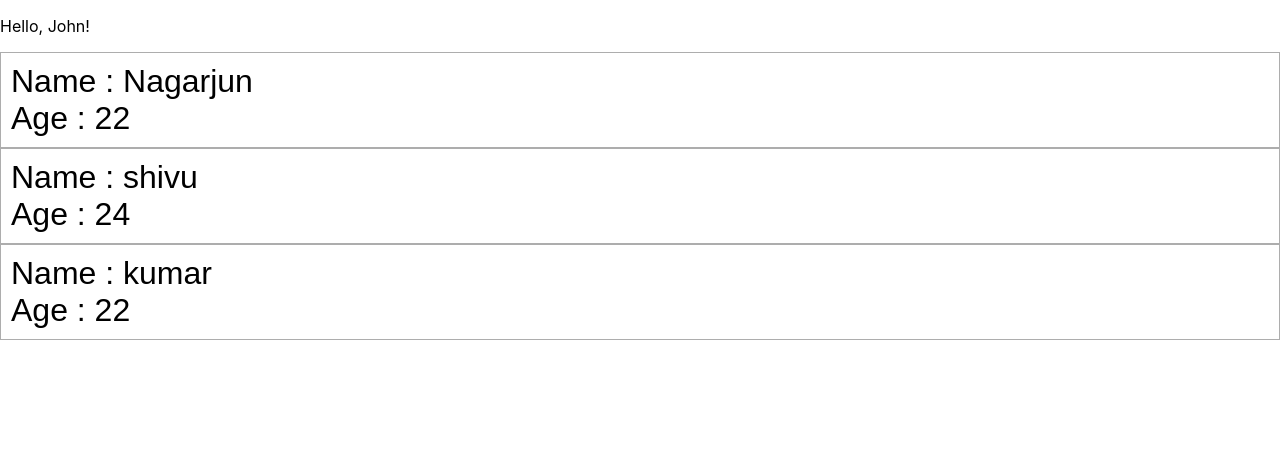
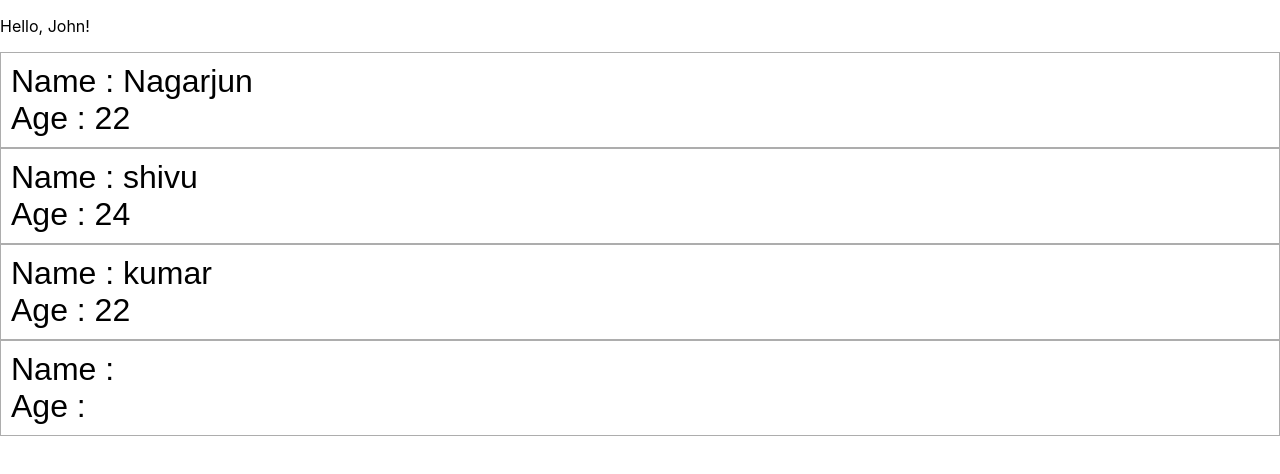
Before and after one commit to NagarjunPrabhu1907/React-nagarjun, a React (Create React App) app in the folder reactapp-nagarjun/: page / in a window 1280 px wide. Shown: the top 474 px of the page. Built offline with nearby package versions, Linux system fonts and the light colour scheme.

Commit message:
default props

```diff
--- a/reactapp-nagarjun/src/App.js
+++ b/reactapp-nagarjun/src/App.js
@@ -22,6 +22,7 @@ const App = () =>{
             <Students name ="Nagarjun" age = {22}  />
             <Students name ="shivu" age = {24}  />
             <Students name ="kumar" age = {22}  />
+            <Students   />
   </>
    );
 
```
